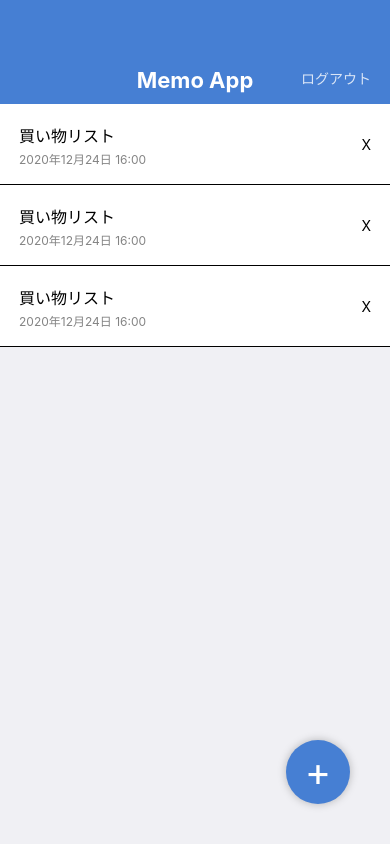
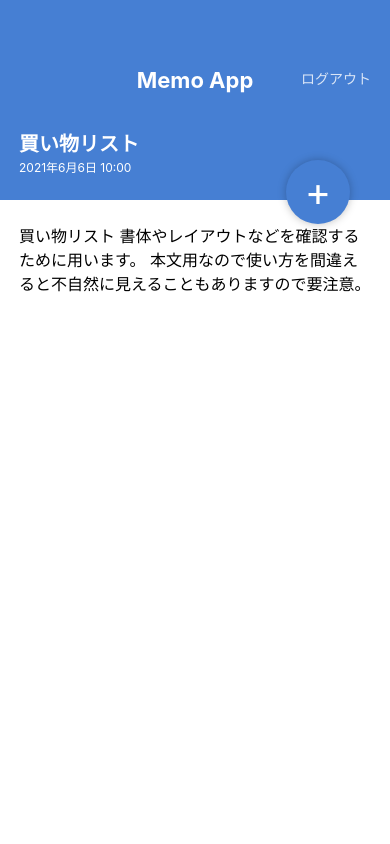
Before and after one commit to hiroyu-07/memoap2, a React Native app: screen / in a window 390 px wide. Built offline with nearby package versions, Linux system fonts and the light colour scheme.

Commit message:
CreateMemoDetailScreen

```diff
--- a/App.jsx
+++ b/App.jsx
@@ -1,131 +1,10 @@
 import React from 'react';
-import { StyleSheet, Text, View } from 'react-native';
+
+import MemoListScreen from './src/screens/MemoListScreen';
+import MemoDetailScreen from './src/screens/MemoDetailScreen';
 
 export default function App() {
   return (
-    <View style={styles.container}>
-      <View style={styles.appbar}>
-        <View style={styles.appbarInner}>
-          <Text style={styles.appbarTitle}>Memo App</Text>
-          <Text style={styles.appbarRight}>ログアウト</Text>
-        </View>
-      </View>
-
-      <View>
-        <View style={styles.memoListItem}>
-          <View>
-            <Text style={styles.memoListItemTitle}>買い物リスト</Text>
-            <Text style={styles.memoListItemDate}>2020年12月24日 16:00</Text>
-          </View>
-          <View>
-            <Text>X</Text>
-          </View>
-        </View>
-
-        <View style={styles.memoListItem}>
-          <View>
-            <Text style={styles.memoListItemTitle}>買い物リスト</Text>
-            <Text style={styles.memoListItemDate}>2020年12月24日 16:00</Text>
-          </View>
-          <View>
-            <Text>X</Text>
-          </View>
-        </View>
-
-        <View style={styles.memoListItem}>
-          <View>
-            <Text style={styles.memoListItemTitle}>買い物リスト</Text>
-            <Text style={styles.memoListItemDate}>2020年12月24日 16:00</Text>
-          </View>
-          <View>
-            <Text>X</Text>
-          </View>
-        </View>
-      </View>
-      <View style={styles.circleButton}>
-        <Text style={styles.circleButtonLabel}>+</Text>
-      </View>
-    </View>
+    <MemoDetailScreen />
   );
 }
-
-const styles = StyleSheet.create({
-  container: {
-    flex: 1,
-    backgroundColor: '#F0F0F4F8',
-
-  },
-
-  appbar: {
-
-    width: '100%',
-    height: 104,
-    backgroundColor: '#467FD3',
-    justifyContent: 'flex-end',
-
-  },
-  appbarInner:
-  {
-    alignItems: 'center',
-  },
-
-  appbarRight: {
-    position: 'absolute',
-    right: 19,
-    bottom: 16,
-    color: 'rgba(255,255,255,0.8)',
-  },
-
-  appbarTitle: {
-    marginBottom: 8,
-    fontSize: 22,
-    lineHeight: 32,
-    color: '#ffffff',
-    fontWeight: 'bold',
-  },
-  memoListItem: {
-    backgroundColor: '#ffffff',
-    flexDirection: 'row',
-    justifyContent: 'space-between',
-    paddingVertical: 16,
-    paddingHorizontal: 19,
-    alignItems: 'center',
-    borderBottomWidth: 1,
-    borderColor: ' rgba(0,0,0, 0.15)',
-
-  },
-
-  memoListItemTitle: {
-    fontSize: 16,
-    lineHeight: 32,
-  },
-
-  memoListItemDate: {
-    fontSize: 12,
-    lineHeight: 16,
-    color: '#848484',
-  },
-
-  circleButton: {
-    backgroundColor: '#467FD3',
-    width: 64,
-    height: 64,
-    borderRadius: 32,
-    justifyContent: 'center',
-    alignItems: 'center',
-    position: 'absolute',
-    right: 40,
-    bottom: 40,
-    shadowColor: '#000000',
-    textShadowOffset: { width: 0, height: 0 },
-    shadowOpacity: 0.25,
-    shadowRadius: 8,
-    elevation: 8,
-
-  },
-  circleButtonLabel: {
-    color: '#ffffff',
-    fontSize: 40,
-    lineHeight: 40,
-  },
-});
--- /dev/null
+++ b/src/components/AppBar.jsx
@@ -0,0 +1,43 @@
+import React from 'react';
+import { View, Text, StyleSheet } from 'react-native';
+
+export default function AppBar() {
+  return (
+    <View style={styles.appbar}>
+      <View style={styles.appbarInner}>
+        <Text style={styles.appbarTitle}>Memo App</Text>
+        <Text style={styles.appbarRight}>ログアウト</Text>
+      </View>
+    </View>
+  );
+}
+
+const styles = StyleSheet.create({
+
+  appbar: {
+
+    width: '100%',
+    height: 104,
+    backgroundColor: '#467FD3',
+    justifyContent: 'flex-end',
+  },
+
+  appbarInner: {
+    alignItems: 'center',
+  },
+
+  appbarRight: {
+    position: 'absolute',
+    right: 19,
+    bottom: 16,
+    color: 'rgba(255,255,255,0.8)',
+  },
+
+  appbarTitle: {
+    marginBottom: 8,
+    fontSize: 22,
+    lineHeight: 32,
+    color: '#ffffff',
+    fontWeight: 'bold',
+  },
+});
--- /dev/null
+++ b/src/components/CircleButton.jsx
@@ -0,0 +1,46 @@
+import React from 'react';
+import { View, Text, StyleSheet } from 'react-native';
+import { string, shape } from 'prop-types';
+
+export default function CircleButton(props) {
+  const { children, style } = props;
+  return (
+    <View style={[styles.circleButton, style]}>
+      <Text style={styles.circleButtonLabel}>{children}</Text>
+    </View>
+  );
+}
+
+CircleButton.propTypes = {
+  children: string.isRequired,
+  style: shape(),
+};
+
+CircleButton.defaultProps = {
+  style: null,
+};
+
+const styles = StyleSheet.create({
+  circleButton: {
+    backgroundColor: '#467FD3',
+    width: 64,
+    height: 64,
+    borderRadius: 32,
+    justifyContent: 'center',
+    alignItems: 'center',
+    position: 'absolute',
+    right: 40,
+    bottom: 40,
+    shadowColor: '#000000',
+    textShadowOffset: { width: 0, height: 0 },
+    shadowOpacity: 0.25,
+    shadowRadius: 8,
+    elevation: 8,
+  },
+  circleButtonLabel: {
+    color: '#ffffff',
+    fontSize: 40,
+    lineHeight: 40,
+  },
+
+});
--- a/src/components/Hello.jsx
+++ b/src/components/Hello.jsx
@@ -33,6 +33,5 @@
     padding: 16,
 
   },
-
 });
 export default Hello;
--- /dev/null
+++ b/src/components/MemoList.jsx
@@ -0,0 +1,62 @@
+import React from 'react';
+import { View, Text, StyleSheet } from 'react-native';
+
+export default function MemoList() {
+  return (
+    <View>
+      <View style={styles.memoListItem}>
+        <View>
+          <Text style={styles.memoListItemTitle}>買い物リスト</Text>
+          <Text style={styles.memoListItemDate}>2020年12月24日 16:00</Text>
+        </View>
+        <View>
+          <Text>X</Text>
+        </View>
+      </View>
+
+      <View style={styles.memoListItem}>
+        <View>
+          <Text style={styles.memoListItemTitle}>買い物リスト</Text>
+          <Text style={styles.memoListItemDate}>2020年12月24日 16:00</Text>
+        </View>
+        <View>
+          <Text>X</Text>
+        </View>
+      </View>
+
+      <View style={styles.memoListItem}>
+        <View>
+          <Text style={styles.memoListItemTitle}>買い物リスト</Text>
+          <Text style={styles.memoListItemDate}>2020年12月24日 16:00</Text>
+        </View>
+        <View>
+          <Text>X</Text>
+        </View>
+      </View>
+    </View>
+  );
+}
+
+const styles = StyleSheet.create({
+
+  memoListItem: {
+    backgroundColor: '#ffffff',
+    flexDirection: 'row',
+    justifyContent: 'space-between',
+    paddingVertical: 16,
+    paddingHorizontal: 19,
+    alignItems: 'center',
+    borderBottomWidth: 1,
+    borderColor: ' rgba(0,0,0, 0.15)',
+  },
+  memoListItemTitle: {
+    fontSize: 16,
+    lineHeight: 32,
+  },
+  memoListItemDate: {
+    fontSize: 12,
+    lineHeight: 16,
+    color: '#848484',
+  },
+
+});
--- /dev/null
+++ b/src/screens/MemoDetailScreen.jsx
@@ -0,0 +1,67 @@
+import React from 'react';
+import {
+  View, ScrollView, Text, StyleSheet,
+} from 'react-native';
+
+import AppBar from '../components/AppBar';
+import CircleButton from '../components/CircleButton';
+
+export default function MemoDetailScreen() {
+  return (
+    <View style={styles.container}>
+      <AppBar />
+      <View style={styles.memoHeader}>
+        <Text style={styles.memoTitle}>買い物リスト</Text>
+        <Text style={styles.memoDate}>2021年6月6日 10:00</Text>
+      </View>
+      <ScrollView style={styles.memoBody}>
+        <Text style={styles.memoText}>
+          買い物リスト
+          書体やレイアウトなどを確認するために用います。
+          本文用なので使い方を間違えると不自然に見えることもありますので要注意。
+        </Text>
+      </ScrollView>
+      <CircleButton style={{ top: 160, bottom: 'auto' }}>+</CircleButton>
+
+    </View>
+
+  );
+}
+
+const styles = StyleSheet.create({
+  container: {
+    flex: 1,
+    backgroundColor: '#ffffff',
+  },
+  memoHeader: {
+    backgroundColor: '#467FD3',
+    height: 96,
+    justifyContent: 'center',
+    paddingVertical: 24,
+    paddingHorizontal: 19,
+
+  },
+  memoTitle: {
+    color: '#ffffff',
+    fontSize: 20,
+    lineHeight: 32,
+    fontWeight: 'bold',
+  },
+  memoDate: {
+    color: '#ffffff',
+    fontSize: 12,
+    lineHeight: 16,
+
+  },
+
+  memoBody: {
+    paddingVertical: 24,
+    paddingHorizontal: 19,
+
+  },
+
+  memoText: {
+    fontSize: 16,
+    lineHeight: 24,
+  },
+});
--- /dev/null
+++ b/src/screens/MemoListScreen.jsx
@@ -0,0 +1,25 @@
+import React from 'react';
+import { View, StyleSheet } from 'react-native';
+
+import AppBar from '../components/AppBar';
+import MemoList from '../components/MemoList';
+import CircleButton from '../components/CircleButton';
+
+export default function MemoListScreen() {
+  return (
+    <View style={styles.container}>
+      <AppBar />
+      <MemoList />
+      <CircleButton>+</CircleButton>
+    </View>
+  );
+}
+
+const styles = StyleSheet.create({
+
+  container: {
+    flex: 1,
+    backgroundColor: '#F0F0F4F8',
+  },
+
+});
```
